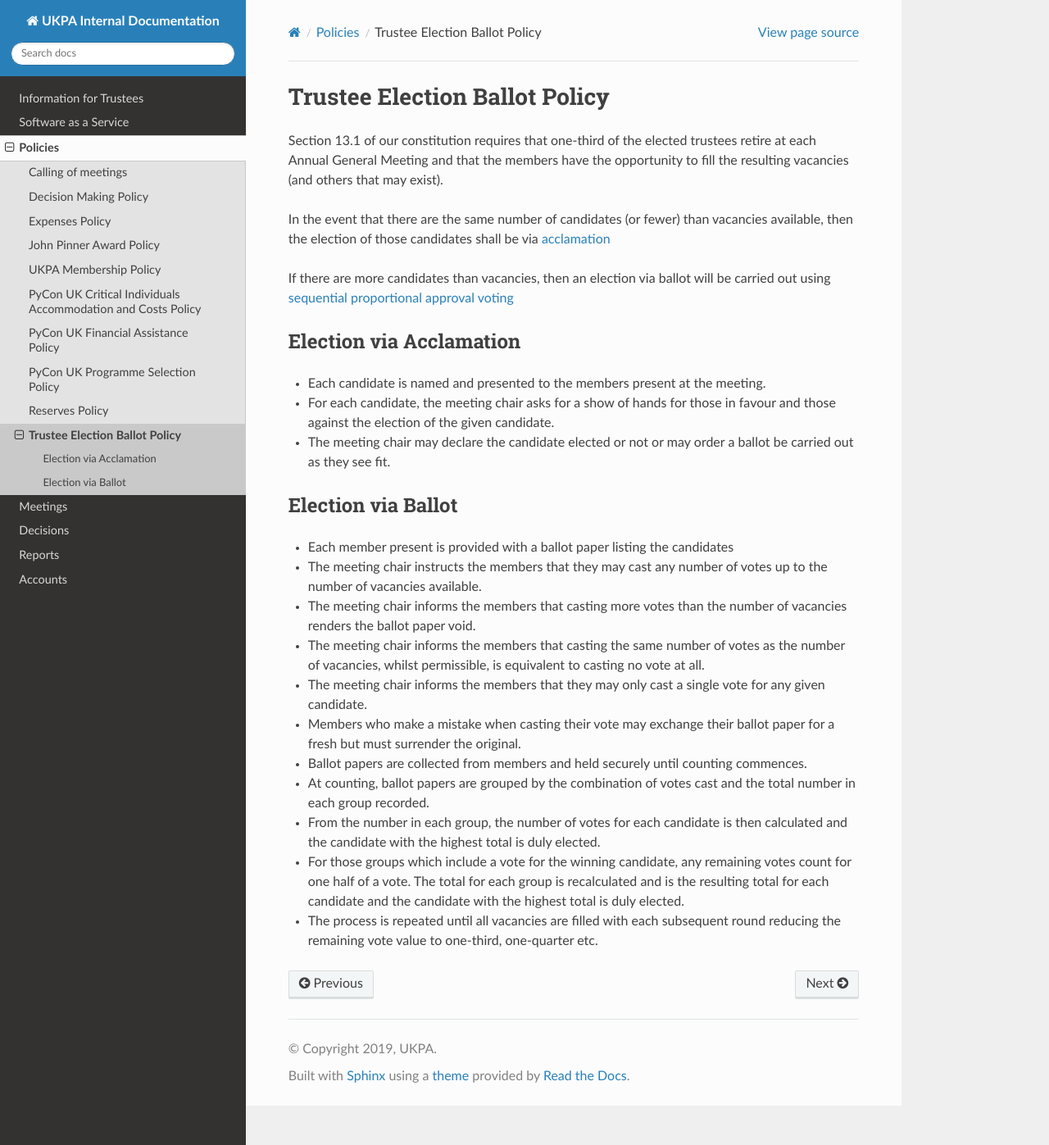
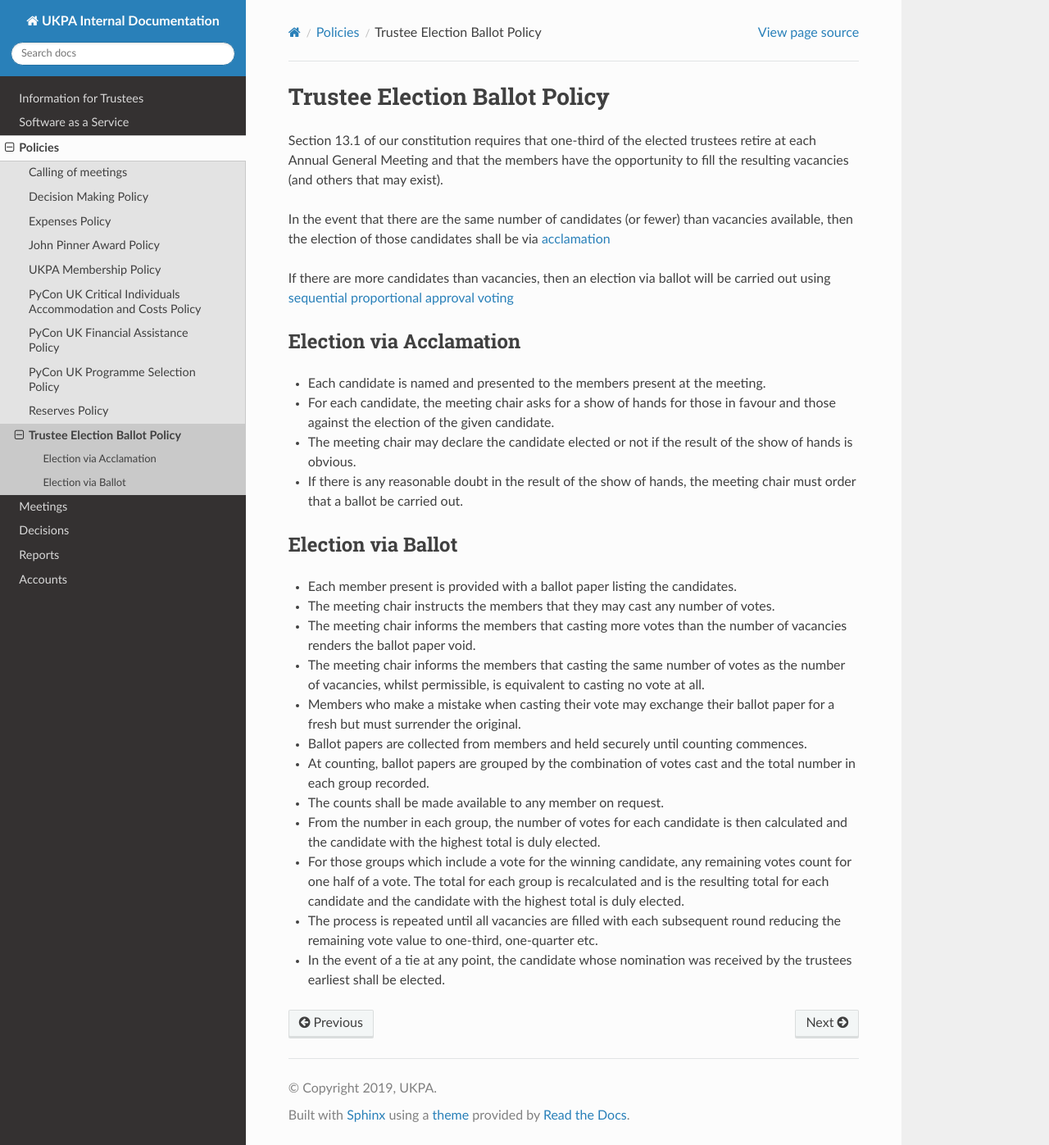
Before and after one commit to UKPythonAssociation/ukpa-internaldocs, a Sphinx documentation site: the page built from source/policies/trustee-ballot-policy.rst, in a window 1280 px wide and 1397 px high. Shown: the whole window at 82% size. Built offline with Sphinx 7.4.7 and the Read the Docs theme 2.0.0, drawn with Linux system fonts in a browser that asks for light colours.

Commit message:
Make changes as suggested by reviewer

```diff
--- a/source/policies/trustee-ballot-policy.rst
+++ b/source/policies/trustee-ballot-policy.rst
@@ -16,24 +16,23 @@ Election via Acclamation
 - Each candidate is named and presented to the members present at the meeting.
 - For each candidate, the meeting chair asks for a show of hands for those in favour and those against
   the election of the given candidate.
-- The meeting chair may declare the candidate elected or not or may order a ballot be carried out as they see fit.
+- The meeting chair may declare the candidate elected or not if the result of the show of hands is obvious.
+- If there is any reasonable doubt in the result of the show of hands, the meeting chair must order that a ballot be carried out.
 
 Election via Ballot
 -------------------
-- Each member present is provided with a ballot paper listing the candidates
-- The meeting chair instructs the members that they may cast any number of votes
-  up to the number of vacancies available.
+- Each member present is provided with a ballot paper listing the candidates.
+- The meeting chair instructs the members that they may cast any number of votes.
 - The meeting chair informs the members that casting more votes than the number of vacancies
   renders the ballot paper void.
 - The meeting chair informs the members that casting the same number of votes as the number
   of vacancies, whilst permissible, is equivalent to casting no vote at all.
-- The meeting chair informs the members that they may only cast a single vote for any
-  given candidate.
 - Members who make a mistake when casting their vote may exchange their ballot paper for
   a fresh but must surrender the original.
 - Ballot papers are collected from members and held securely until counting commences.
 - At counting, ballot papers are grouped by the combination of votes cast and the total number in
   each group recorded.
+- The counts shall be made available to any member on request.
 - From the number in each group, the number of votes for each candidate is then calculated
   and the candidate with the highest total is duly elected.
 - For those groups which include a vote for the winning candidate, any remaining votes count for one half
@@ -41,3 +40,4 @@ Election via Ballot
   candidate with the highest total is duly elected.
 - The process is repeated until all vacancies are filled with each subsequent round reducing the
   remaining vote value to one-third, one-quarter etc.
+- In the event of a tie at any point, the candidate whose nomination was received by the trustees earliest shall be elected.
```
